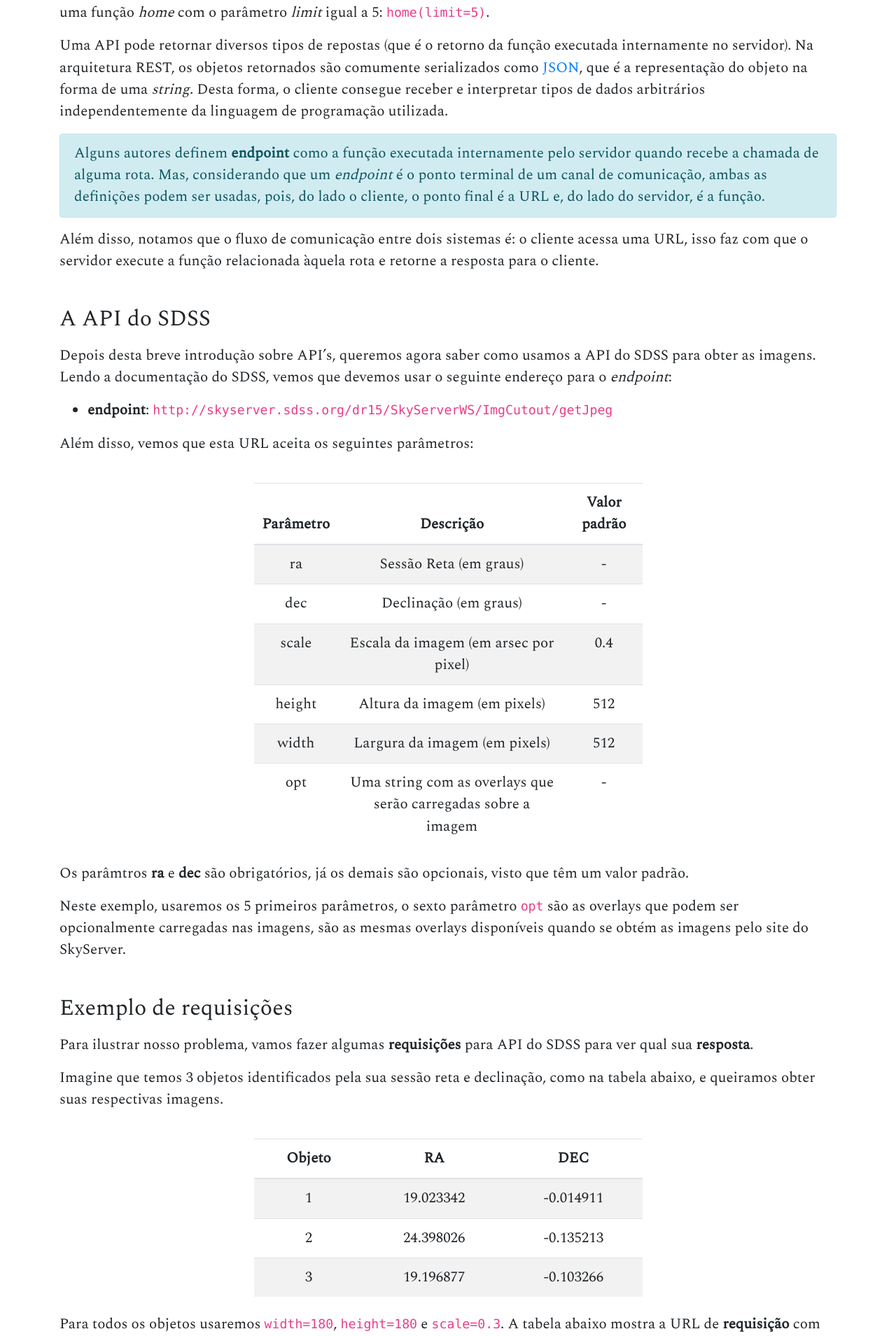
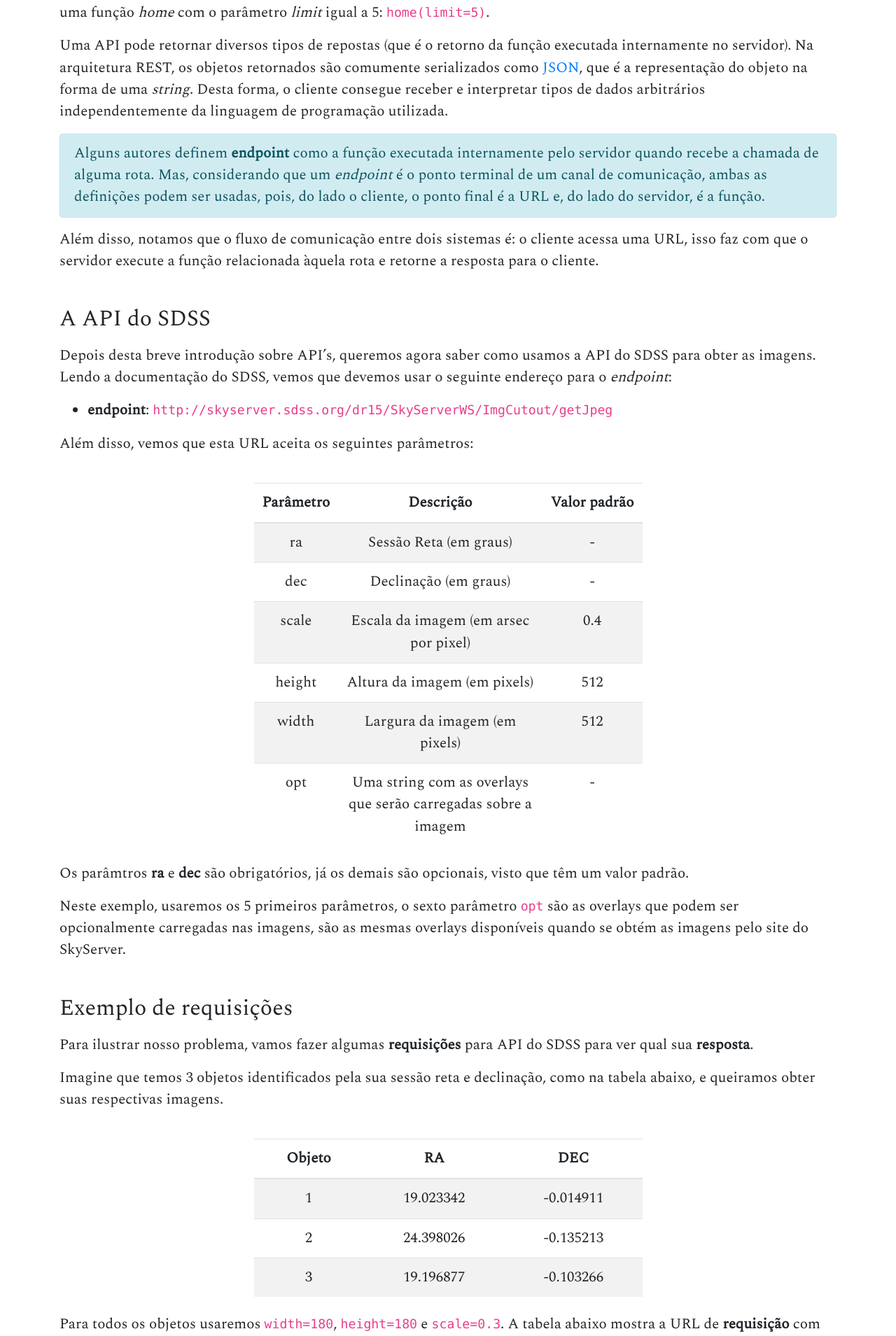
Before and after one commit to iagml/website, a Jekyll site: the page built from _posts/2019-11-11-automatizando-download-de-imagens-do-sdss.md, in a window 1280 px wide. Shown: the part 2466-4375 px from the top of the page at 70% size. Built offline with Jekyll 4.4.1, drawn with Linux system fonts in a browser that asks for light colours; comment, search, counter and statistics services are not loaded.

Commit message:
fix: quebra de linha no cabeçalho da tabela

```diff
--- a/_posts/2019-11-11-automatizando-download-de-imagens-do-sdss.md
+++ b/_posts/2019-11-11-automatizando-download-de-imagens-do-sdss.md
@@ -57,7 +57,7 @@ Além disso, vemos que esta URL aceita os seguintes parâmetros:
       <tr>
         <th>Parâmetro</th>
         <th>Descrição</th>
-        <th>Valor padrão</th>
+        <th style="white-space: nowrap;">Valor padrão</th>
       </tr>
     </thead>
     <tbody>
```
